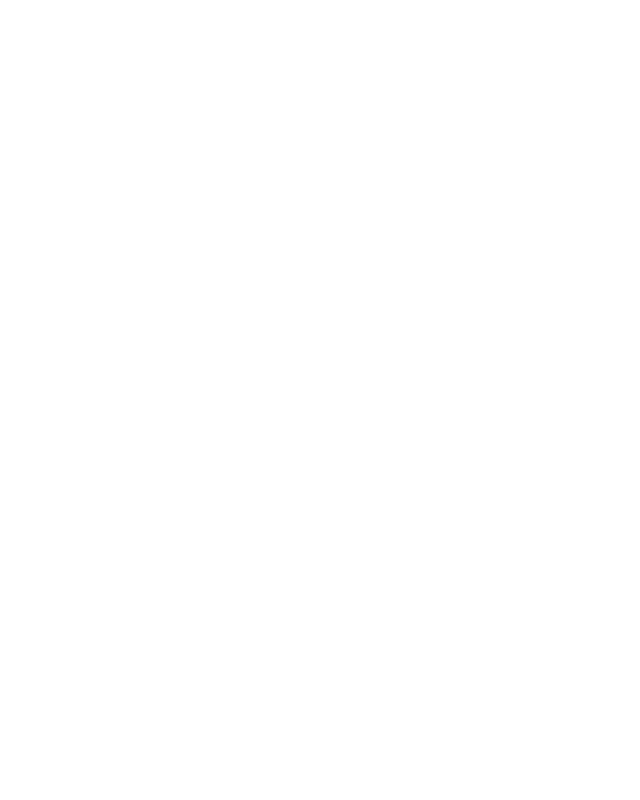
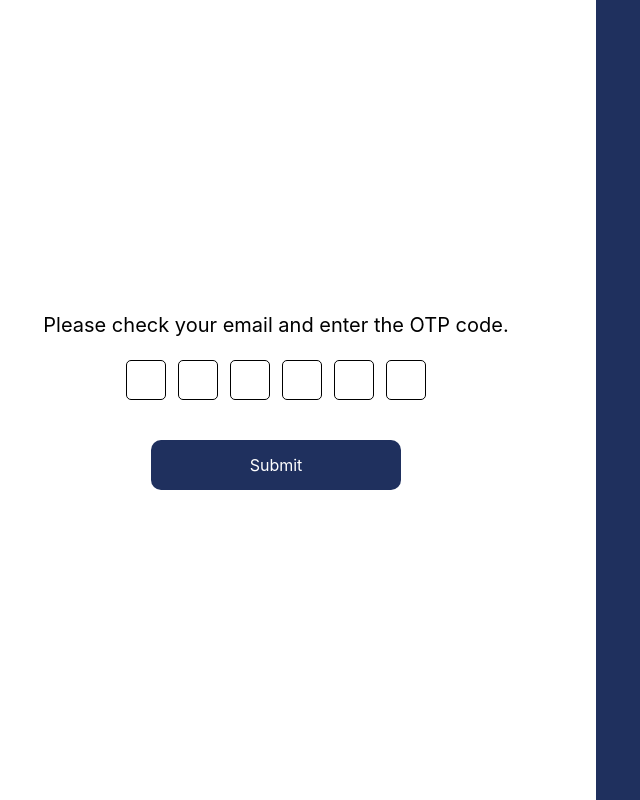
Before and after one commit to RafaelAngeloChristianto/secure-auth-lab, a React (Vite) app in the folder frontend/: page /otpscreen in a window 1280 px wide. Before the commit this address had no page. Shown: the whole page, without its empty margins (44-684 px from the left). Built offline with nearby package versions, Linux system fonts and the light colour scheme.

Commit message:
hide uath pass n etc

```diff
--- a/frontend/src/App.tsx
+++ b/frontend/src/App.tsx
@@ -3,6 +3,7 @@ import { Routes, Route } from "react-router-dom";
 import LoginScreen from "./pages/LoginScreen.tsx";
 import HomeScreen from "./pages/HomeScreen.tsx";
 import SignUpScreen from "./pages/SignUpScreen.tsx";
+import OTPScreen from "./pages/OTPScreen.tsx";
 
 export const App: React.FC = () => {
   return (
@@ -11,6 +12,7 @@ export const App: React.FC = () => {
         <Route path="/" element={<LoginScreen />} />
         <Route path="/home" element={<HomeScreen />} />
         <Route path="/signup" element={<SignUpScreen />} />
+        <Route path="/otpscreen" element={<OTPScreen/>}/>
       </Routes>
     </div>
   );
--- a/frontend/src/pages/OTPScreen.tsx
+++ b/frontend/src/pages/OTPScreen.tsx
@@ -0,0 +1,86 @@
+import { useLocation } from "react-router-dom";
+import { useNavigate } from "react-router-dom";
+import axios from "axios";
+import { useRef, useState } from "react";
+
+function OTPScreen() {
+  const [otp, setOtp] = useState(["", "", "", "", "", ""]);
+  const inputsRef = useRef([]);
+
+  const navigate = useNavigate();
+
+  const { state } = useLocation();
+  const email = state?.email;
+
+  const handleChange = (value, index) => {
+    if (!/^\d?$/.test(value)) return;
+
+    const newOtp = [...otp];
+    newOtp[index] = value;
+    setOtp(newOtp);
+
+    if (value && index < 5) inputsRef.current[index + 1].focus();
+  };
+
+  const handleKeyDown = (e, index) => {
+    if (e.key === "Backspace" && !otp[index] && index > 0) {
+      inputsRef.current[index - 1].focus();
+    }
+  };
+
+  const handleSubmit = async () => {
+    const finalOtp = otp.join("");
+
+    if (finalOtp.length != 6) {
+      alert("Enter full OTP!");
+      return;
+    }
+
+    try {
+      await axios.post("http://localhost:3000/verify-otp", {
+        email,
+        otp: finalOtp,
+      });
+
+      alert("OTP Verified!");
+      navigate("/");
+    } catch {
+      alert("Invalid or Expired OTP");
+    }
+  };
+
+  return (
+    <div className="flex min-h-screen">
+      <div className="flex flex-col justify-center items-center ml-auto mr-auto w-[50%]">
+        <h3 className="text-[20px] mb-[20px]">
+          Please check your email and enter the OTP code.
+        </h3>
+
+        <div className="flex justify-center gap-3">
+          {otp.map((digit, index) => (
+            <input
+              key={index}
+              ref={(el) => (inputsRef.current[index] = el)}
+              type="text"
+              inputMode="numeric"
+              maxLength={1}
+              value={digit}
+              onChange={(e) => handleChange(e.target.value, index)}
+              onKeyDown={(e) => handleKeyDown(e, index)}
+              className="w-[40px] h-[40px] border-[1px] rounded-[5px] text-center"
+            />
+          ))}
+        </div>
+
+        <input
+          type="submit"
+          className="w-[250px] h-[50px] bg-[#1F305E] text-white rounded-[10px] mt-[40px] hover:cursor-pointer"
+          onClick={handleSubmit}
+        />
+      </div>
+      <div className="flex w-[50%] ml-auto bg-[#1F305E] items-center justify-center gap-6 p-8"></div>
+    </div>
+  );
+}
+
+export default OTPScreen;
--- a/frontend/src/pages/SignUpScreen.tsx
+++ b/frontend/src/pages/SignUpScreen.tsx
@@ -1,5 +1,5 @@
 import { Link } from "react-router-dom";
-import { useState } from "react";
+import { useState, useMemo } from "react";
 import { HiEye, HiEyeOff } from "react-icons/hi";
 import caligraphy from "../../public/caligraphy_white.png";
 import { useNavigate } from "react-router-dom";
@@ -12,46 +12,61 @@ function SignUpScreen() {
 
   const navigate = useNavigate();
 
-  const handleLogin = async (e) => {
+  const handleSignup = async (e) => {
     e.preventDefault();
     console.log(email, password);
+    if (!email.includes("@")) {
+      alert("Invalid email");
+      return;
+    }
 
     try {
-      await postUserData(email, password);
-      navigate("/home");
+      await axios.post("http://localhost:3000/request-otp", {
+        email: email,
+      });
+      navigate("/otpscreen", { state: { email } });
     } catch (error) {
       console.error("Login failed:", error);
     }
   };
 
-  async function postUserData(email, password) {
-    try {
-      const response = await axios.post("http://localhost:3000/register", {
-        email: email,
-        password: password,
-      });
-      console.log(response.data);
-      return response.data;
-    } catch (error) {
-      console.error("Error:", error);
-      alert("Account already created please login")
-      throw error;
-    }
-  }
-
   const togglePasswordVisibility = () => {
     setShowPassword((prev) => !prev);
   };
 
+  const rules = useMemo(() => {
+    return [
+      { label: "At least 8 characters", met: password.length >= 8 },
+      { label: "Contains uppercase letter", met: /[A-Z]/.test(password) },
+      { label: "Contains lowercase letter", met: /[a-z]/.test(password) },
+      { label: "Contains a number", met: /\d/.test(password) },
+      {
+        label: "Contains a special character",
+        met: /[!@#$%^&*(),.?":{}|<>]/.test(password),
+      },
+    ];
+  }, [password]);
+
+  const score = rules.filter((rule) => rule.met).length;
+
+  const getStrengthMetrics = () => {
+    if (!password) return { width: "0%", color: "#e2e8f0", text: "None" };
+    if (score <= 2) return { width: "20%", color: "#ef4444", text: "Weak" };
+    if (score <= 4) return { width: "60%", color: "#f59e0b", text: "Medium" };
+    return { width: "100%", color: "#22c55e", text: "Strong" };
+  };
+
+  const { width, color, text } = getStrengthMetrics();
+
   return (
     <div className="flex min-h-screen">
       <div className="flex w-[50%] mr-auto bg-[#1F305E] items-center justify-center gap-6 p-8">
-        <img className="w-[250px h-[250px]" src={caligraphy} alt="" />
+        <img className="w-[250px] h-[250px]" src={caligraphy} alt="" />
       </div>
       <div className="flex ml-auto w-[50%] min-h-screen flex-col items-center justify-center gap-6 p-8">
         <form
           className="flex flex-col items-center justify-center gap-6 p-8"
-          onSubmit={handleLogin}
+          onSubmit={handleSignup}
         >
           <label className="w-[350px] text-left mb-[-10px]" htmlFor="email">
             Email:{" "}
@@ -84,10 +99,22 @@ function SignUpScreen() {
             <button
               type="button"
               onClick={togglePasswordVisibility}
-              className="absolute right-3 top-1/2 -translate-y-1/2 text-gray-500 hover:text-gray-700 hover:cursor-pointer"
+              className="absolute right-3 top-1/2 -translate-y-1/2 text-gray-500 hover:text-gray-700 mt-[-50px] hover:cursor-pointer"
             >
               {showPassword ? <HiEyeOff size={20} /> : <HiEye size={20} />}
             </button>
+            <ul className="list-none pl-0 text-sm leading-5">
+              {rules.map((rule, index) => (
+                <li key={index} className="flex items-center">
+                  <span
+                    className={`mr-2 ${rule.met ? "text-green-500" : "text-red-500"}`}
+                  >
+                    {rule.met ? "✓" : "✗"}
+                  </span>
+                  {rule.label}
+                </li>
+              ))}
+            </ul>
           </div>
 
           <input
```
Also changed, not shown: 1 other file (tests, documents, lock files or other folders).
